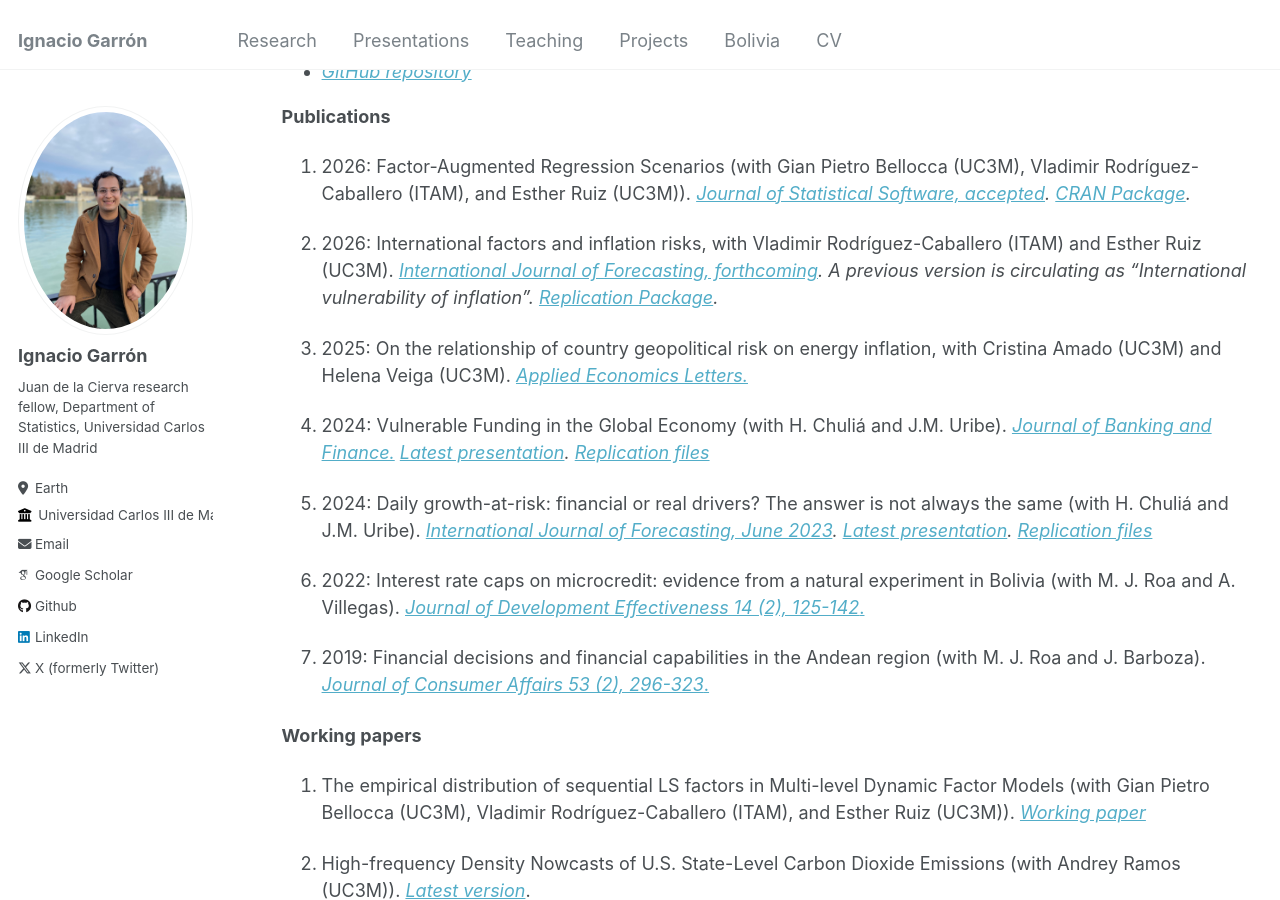
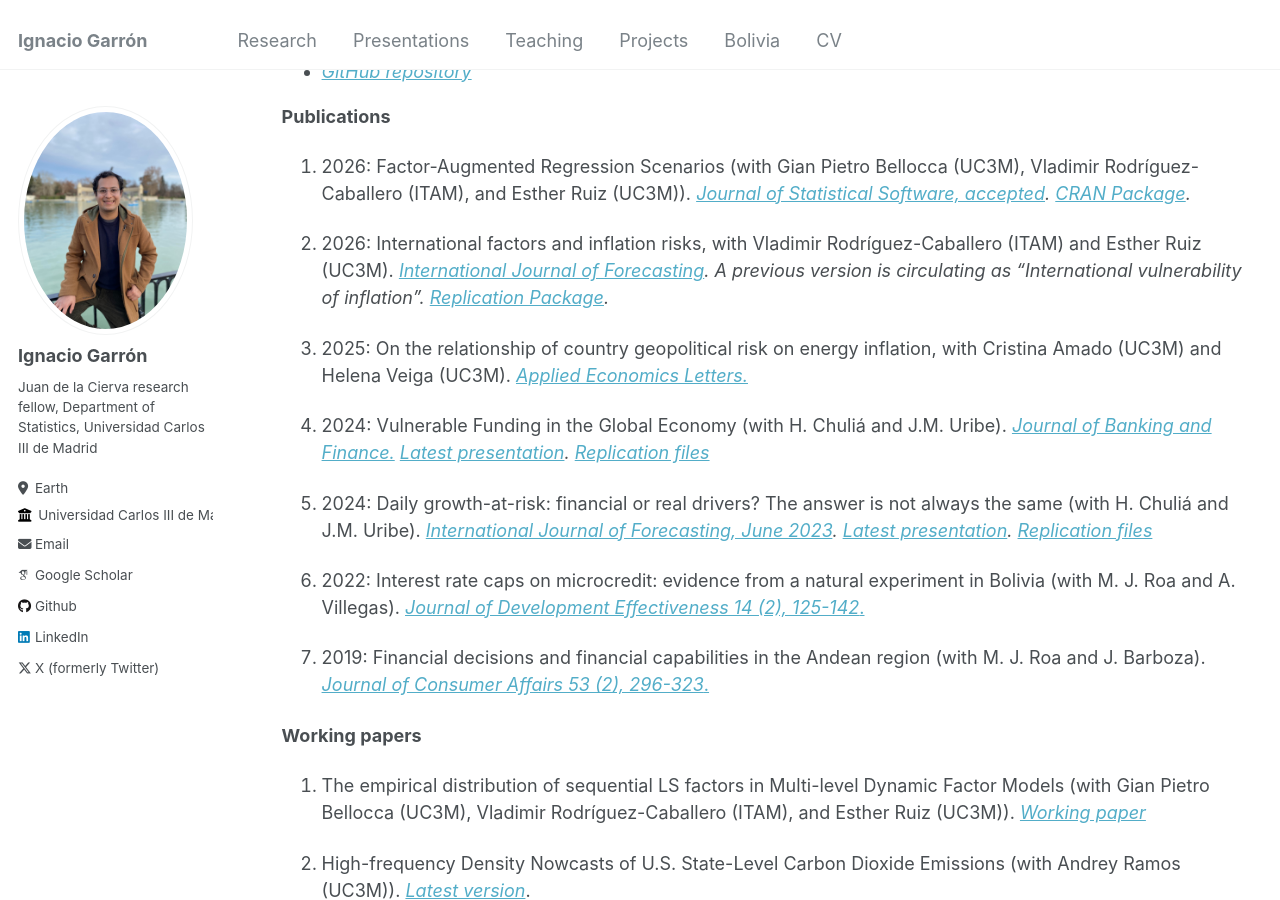
Before and after one commit to IgnacioGarron/IgnacioGarron.github.io, a Jekyll site: the page built from _pages/publications.md, in a window 1280 px wide and 900 px high, scrolled down 330 px. Built offline with Jekyll 4.4.1, drawn with Linux system fonts in a browser that asks for light colours; some web fonts are replaced.

Commit message:
Update publications.md

```diff
--- a/_pages/publications.md
+++ b/_pages/publications.md
@@ -24,7 +24,7 @@ author_profile: true
 7. 2026: Factor-Augmented Regression Scenarios (with Gian Pietro Bellocca (UC3M), Vladimir Rodríguez-Caballero (ITAM), and Esther Ruiz (UC3M)).
  *[Journal of Statistical Software, accepted](https://arxiv.org/abs/2507.10679). [CRAN Package](https://cran.r-project.org/web/packages/FARS/index.html).*
 
-6. 2026: International factors and inflation risks, with Vladimir Rodríguez-Caballero (ITAM) and Esther Ruiz (UC3M). *[International Journal of Forecasting, forthcoming](https://doi.org/10.1016/j.ijforecast.2025.12.003). A previous version is circulating as "International vulnerability of inflation". [Replication Package](https://github.com/IgnacioGarron/replication_ijf_int_inflation_factors_risks).*
+6. 2026: International factors and inflation risks, with Vladimir Rodríguez-Caballero (ITAM) and Esther Ruiz (UC3M). *[International Journal of Forecasting](https://doi.org/10.1016/j.ijforecast.2025.12.003). A previous version is circulating as "International vulnerability of inflation". [Replication Package](https://github.com/IgnacioGarron/replication_ijf_int_inflation_factors_risks).*
 
 5. 2025: On the relationship of country geopolitical risk on energy inflation, with Cristina Amado (UC3M) and Helena Veiga (UC3M). *[Applied Economics Letters.](https://www.tandfonline.com/doi/full/10.1080/13504851.2025.2547098?scroll=top&needAccess=true)*
 
```
